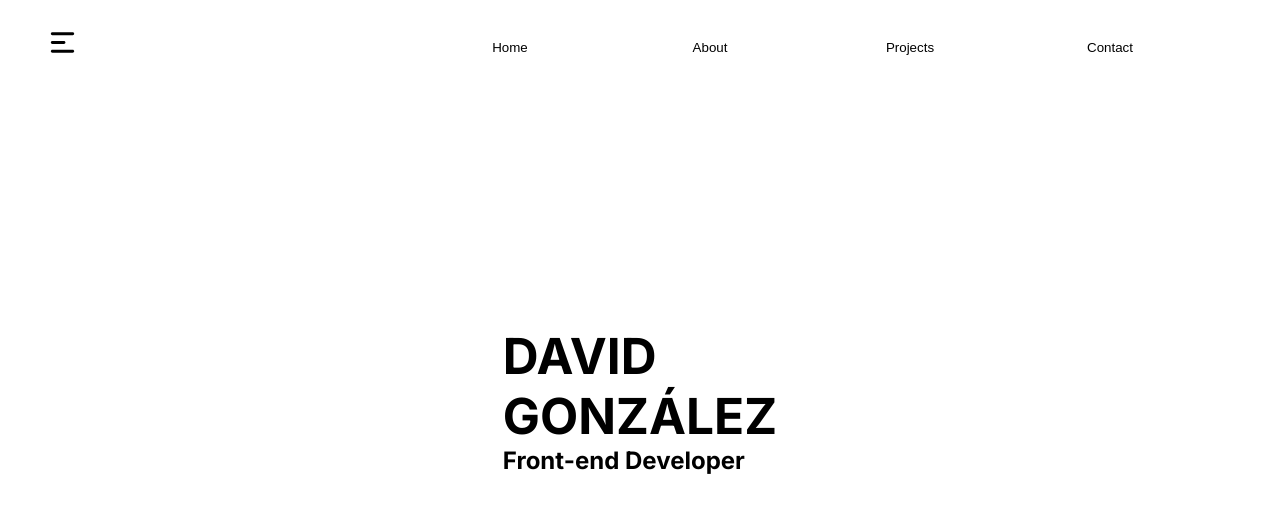
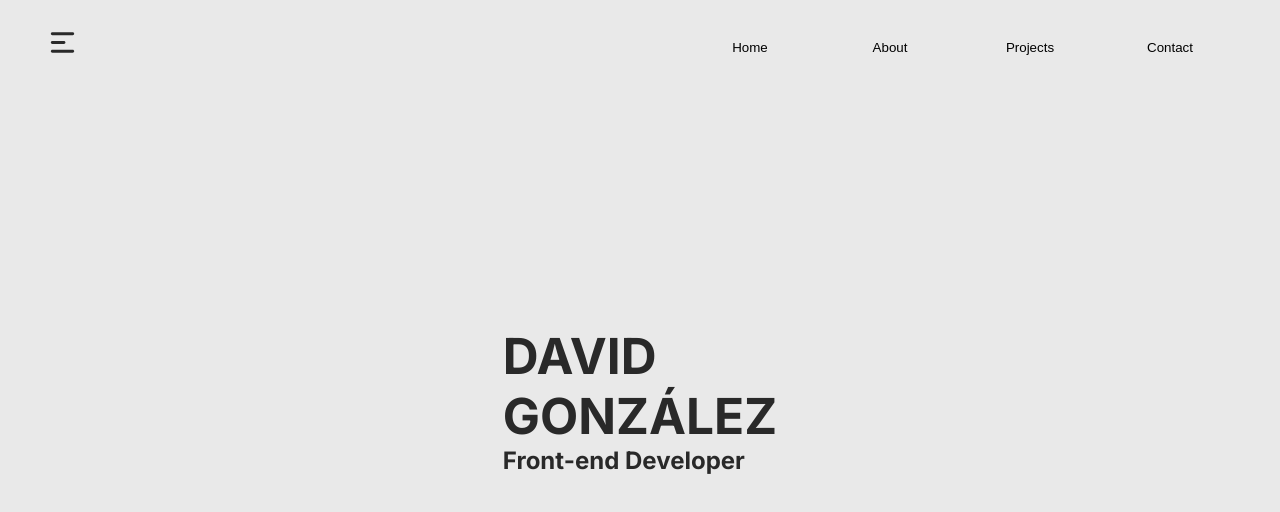
Before and after one commit to DavidDevJs/Portafolio_2021, a React (Create React App) app: page / in a window 1280 px wide. Shown: the top 512 px of the page. Built offline with nearby package versions, Linux system fonts and the light colour scheme.

Commit message:
Scheme colors in progress

```diff
--- a/src/components/About/About.css
+++ b/src/components/About/About.css
@@ -6,7 +6,7 @@
   text-align: center;
   min-width: 100vw;
   height: 100vh;
-  background-color: var(--bg-light);
+  background-color: var(--bg);
 }
 
 .about__content {
@@ -17,12 +17,12 @@
 }
 
 .about__title {
-  color: var(--txt-light);
+  color: var(--txt);
   margin-block-end: 20px;
 }
 
 .about__p {
-  color: var(--txt-light);
+  color: var(--txt);
   text-align: start;
   padding-inline: 15px;
 }
--- a/src/components/Contact/Contact.css
+++ b/src/components/Contact/Contact.css
@@ -3,7 +3,7 @@
   min-width: 100vw;
   height: 100vh;
   padding: 20px;
-  background-color: var(--bg-light);
+  background-color: var(--bg);
 }
 
 .container {
@@ -22,7 +22,7 @@ ul {
 }
 
 .logo span {
-  color: var(--bg-dark);
+  color: var(--bg);
 }
 
 .contact-wrapper {
@@ -32,7 +32,7 @@ ul {
 }
 
 .contact-form {
-  background: var(--bg-light);
+  background: var(--bg);
   max-width: 600px;
 }
 
@@ -66,8 +66,8 @@ ul {
   border: none;
   background: none;
   outline: 0;
-  color: var(--bg-dark);
-  border-bottom: 1px solid var(--bg-dark);
+  color: var(--bg);
+  border-bottom: 1px solid var(--bg);
 }
 
 .contact-form .send {
@@ -75,16 +75,16 @@ ul {
 }
 
 .contact-form form button {
-  background: var(--bg-dark);
+  background: var(--bg);
   text-transform: uppercase;
   padding: 1em;
-  color: var(--bg-light);
+  color: var(--bg);
 }
 
 .contact-form form button:hover,
 .contact-form form button:focus {
   background: #010c18d8;
-  color: var(--bg-light);
+  color: var(--bg);
   transition: background-color 1s ease-out;
   outline: 0;
 }
--- a/src/components/Header/header.css
+++ b/src/components/Header/header.css
@@ -7,8 +7,8 @@
   min-width: 100vw;
   height: 100vh;
   padding: 10px;
-  background-color: var(--bg-light);
-  color: var(--txt-light);
+  background-color: var(--bg);
+  color: var(--txt);
 }
 
 .iam span {
--- a/src/components/Navbar/Nav.css
+++ b/src/components/Navbar/Nav.css
@@ -6,7 +6,7 @@
   width: 100vw;
   height: 70px;
   padding: 10px;
-  background-color: var(--bg-light);
+  background-color: var(--bg);
   z-index: 1;
 }
 
@@ -14,13 +14,13 @@
   width: 45px;
   height: 35px;
   margin-inline-start: 30px;
-  color: var(--txt-light);
+  color: var(--txt);
 }
 
 .nav__sections ul,
 li {
   display: flex;
-  margin-inline: 60px;
+  margin-inline: 30px;
 }
 
 .nav__sections button {
@@ -31,6 +31,7 @@ li {
 
 .nav__sections button:hover {
   cursor: pointer;
+  padding: 5px;
   box-shadow: 5px 5px 15px 0px rgba(13, 1, 122, 0.19);
 }
 
--- a/src/components/NavbarMobile/NavbarMobile.css
+++ b/src/components/NavbarMobile/NavbarMobile.css
@@ -4,7 +4,7 @@
   justify-content: center;
   position: fixed;
   bottom: 0px;
-  background-color: var(--bg-dark);
+  background-color: var(--bg);
   width: 100vw;
   height: 56px;
   padding: 5px;
--- a/src/components/Projects/projects.css
+++ b/src/components/Projects/projects.css
@@ -4,7 +4,7 @@
   justify-content: center;
   min-width: 100vw;
   height: 100vh;
-  background-color: var(--bg-light);
+  background-color: var(--bg);
 }
 
 .projects__desc {
```
